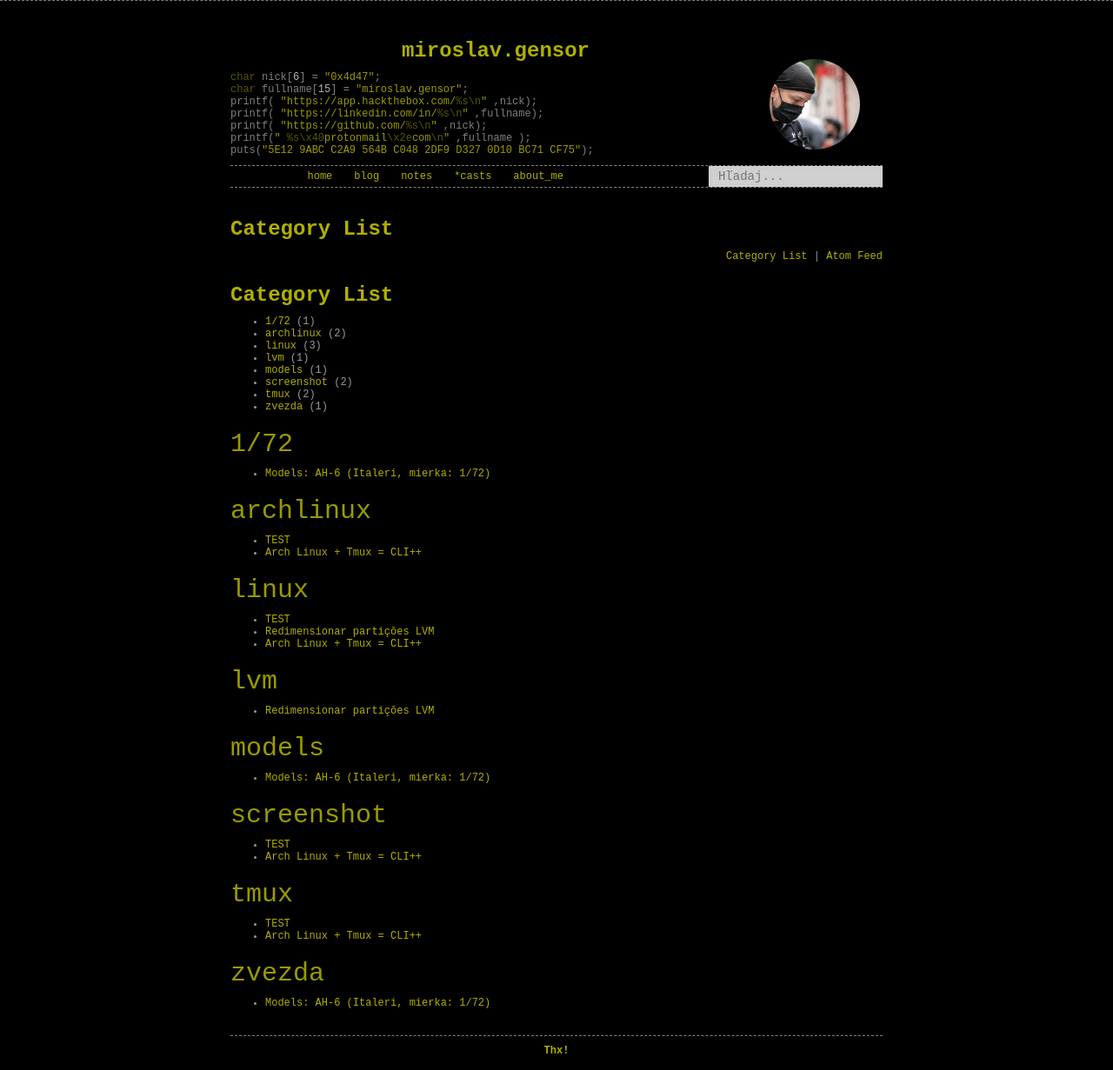
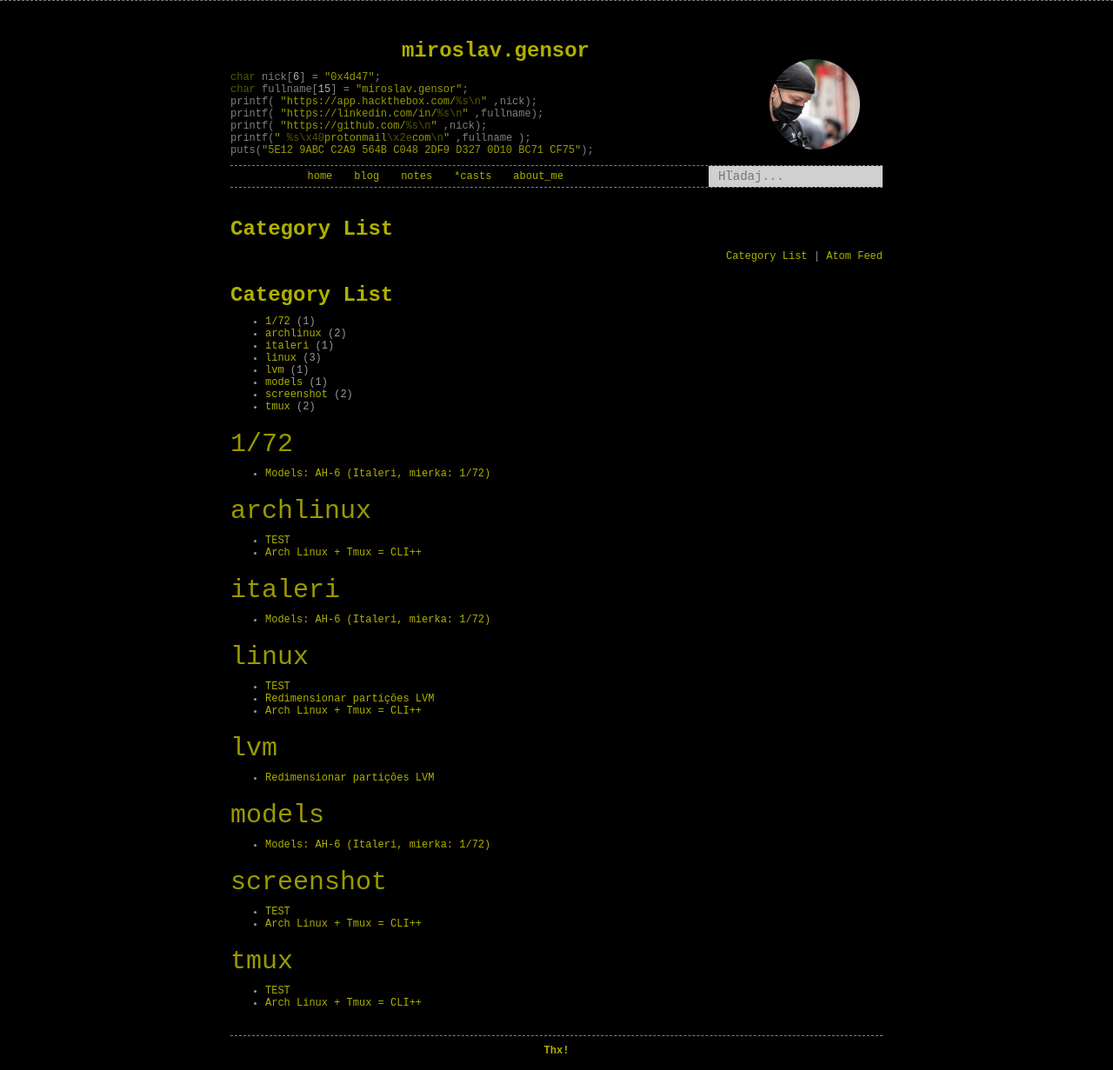
Before and after one commit to 0x00mg/0x00mg.github.io, a Jekyll site: the page built from category.md, in a window 1280 px wide. Shown: the whole page at 87% size. Built offline with Jekyll 4.4.1, drawn with Linux system fonts in a browser that asks for light colours.

Commit message:
Update 2025-08-27-Models-AH-6.md

```diff
--- a/_posts/2025/2025-08-27-Models-AH-6.md
+++ b/_posts/2025/2025-08-27-Models-AH-6.md
@@ -7,7 +7,7 @@ categories:
     - blog
 tags:
     - models
-    - zvezda
+    - italeri
     - 1/72
 
 image: /images/posts/2025/ah-6/ah-6-1.jpg
```
